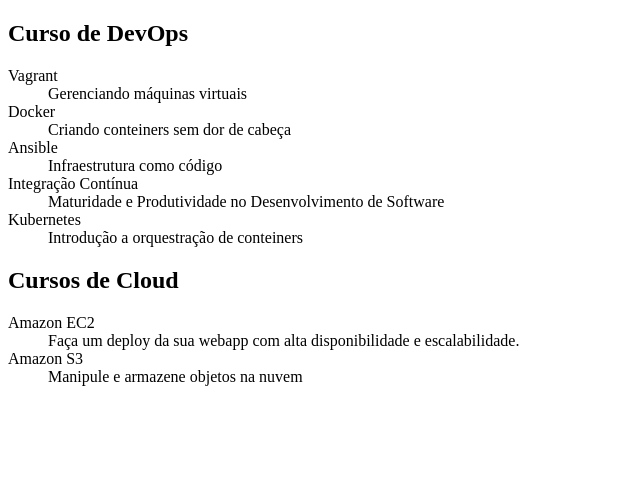
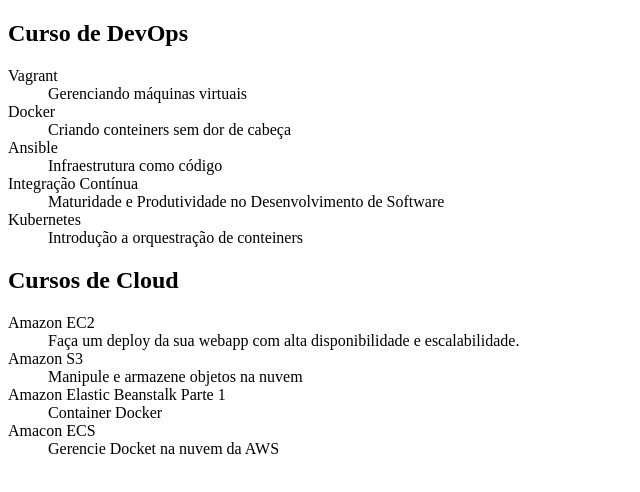
Before and after one commit to gokorox/alura-git, a plain HTML site: page index.html in a window 1280 px wide. Shown: the whole page, without its empty margins (0-640 px from the left). Drawn offline with Linux system fonts and the light colour scheme.

Commit message:
Cursos de Beanstalk e ECS adicionados

```diff
--- a/index.html
+++ b/index.html
@@ -32,6 +32,12 @@
 
 		<dt>Amazon S3</dt>
 		<dd>Manipule e armazene objetos na nuvem</dd>
+
+		<dt>Amazon Elastic Beanstalk Parte 1</dt>
+		<dd>Container Docker</dd>
+
+		<dt>Amacon ECS</dt>
+		<dd>Gerencie Docket na nuvem da AWS</dd>
 	</dl>
 </body>
 </html>
```
